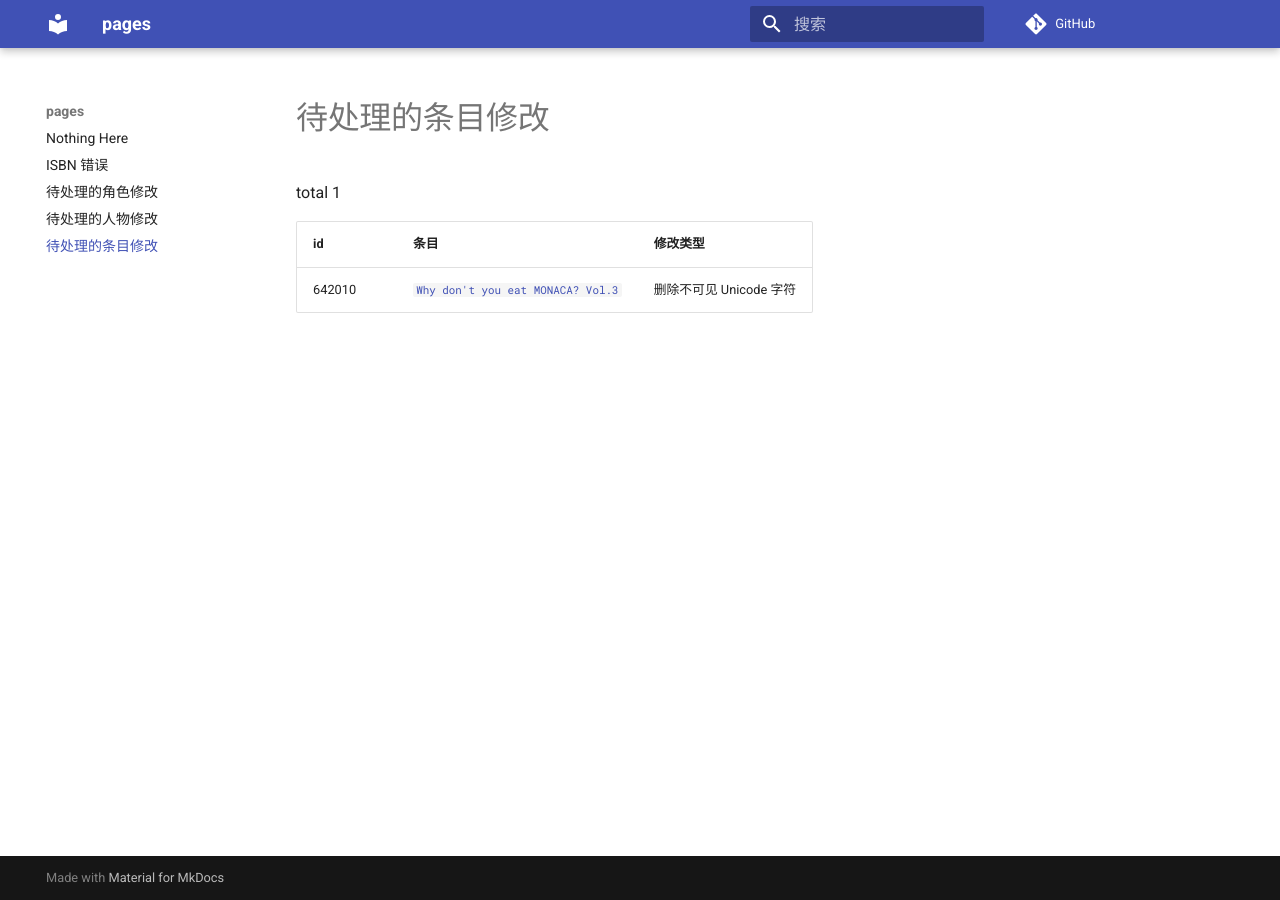
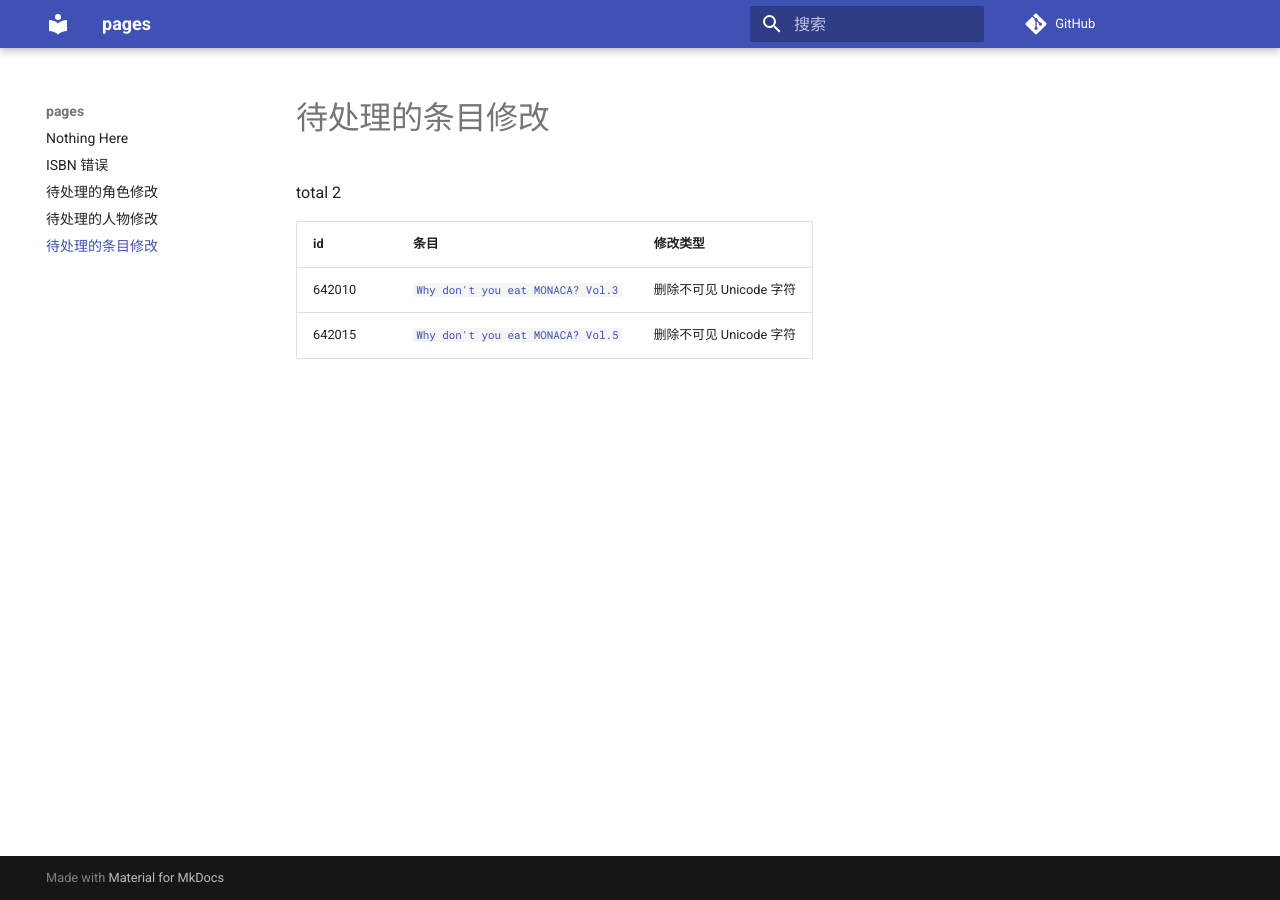
Before and after one commit to trim21/bangumi-pages, an MkDocs documentation site: the page built from docs/pending-subject-changes.md, in a window 1280 px wide. Built offline with MkDocs 1.6.1 and Material for MkDocs 9.7.7, drawn with Linux system fonts in a browser that asks for light colours; comment, search, counter and statistics services are not loaded.

Commit message:
update pending-changes.md

```diff
--- a/docs/pending-subject-changes.md
+++ b/docs/pending-subject-changes.md
@@ -1,7 +1,8 @@
 # 待处理的条目修改
 
-total 1
+total 2
 
 | id | 条目 | 修改类型 |
 | --- | --- | --- |
 | 642010 | [`Why don't you eat MONACA? Vol.3`](https://bgm.tv/subject/642010) | 删除不可见 Unicode 字符 |
+| 642015 | [`Why don't you eat MONACA? Vol.5`](https://bgm.tv/subject/642015) | 删除不可见 Unicode 字符 |
```
